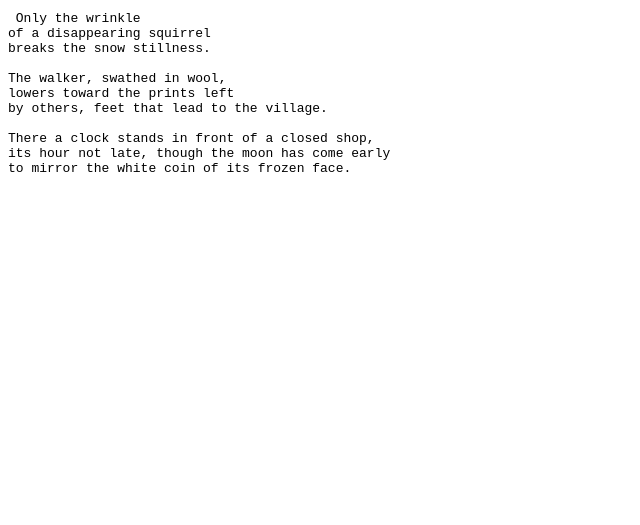
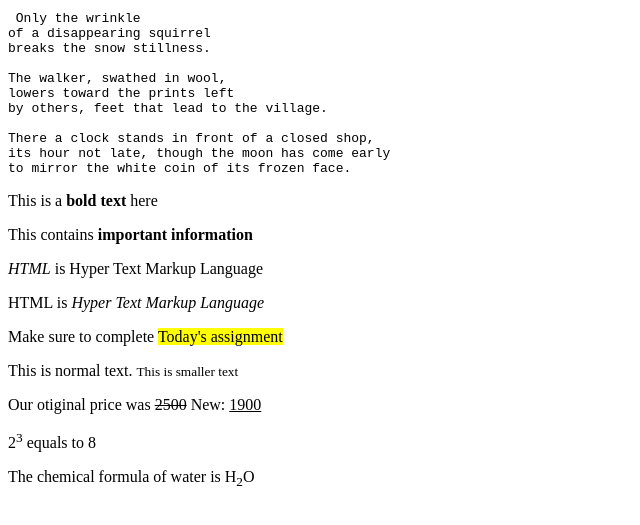
Before and after one commit to isaac-ndungu/HTML-Elements, a plain HTML site: page index.html in a window 1280 px wide. Shown: the part 147-672 px from the top of the page, without its empty margins (0-640 px from the left). Drawn offline with Linux system fonts and the light colour scheme.

Commit message:
add text formating

```diff
--- a/index.html
+++ b/index.html
@@ -24,6 +24,18 @@ by others, feet that lead to the village.
 There a clock stands in front of a closed shop,
 its hour not late, though the moon has come early
 to mirror the white coin of its frozen face. </pre>
+
+<!-- HTML Text Formatting -->
+ <p>This is a <b>bold text</b> here</p>
+ <p>This contains <strong>important information</strong> </p>
+ <p><i>HTML</i> is Hyper Text Markup Language</p>
+ <p>HTML is <em>Hyper Text Markup Language</em></p>
+ <p>Make sure to complete <mark>Today's assignment</mark></p>
+ <p>This is normal text. <small>This is smaller text</small></p>
+ <p>Our otiginal price was <del>2500</del> New: <ins>1900</ins>
+ </p>
+ <p>2<sup>3</sup> equals to 8</p>
+ <p>The chemical formula of water is H<sub>2</sub>O</p>
 </body>
 
 </html>
```
